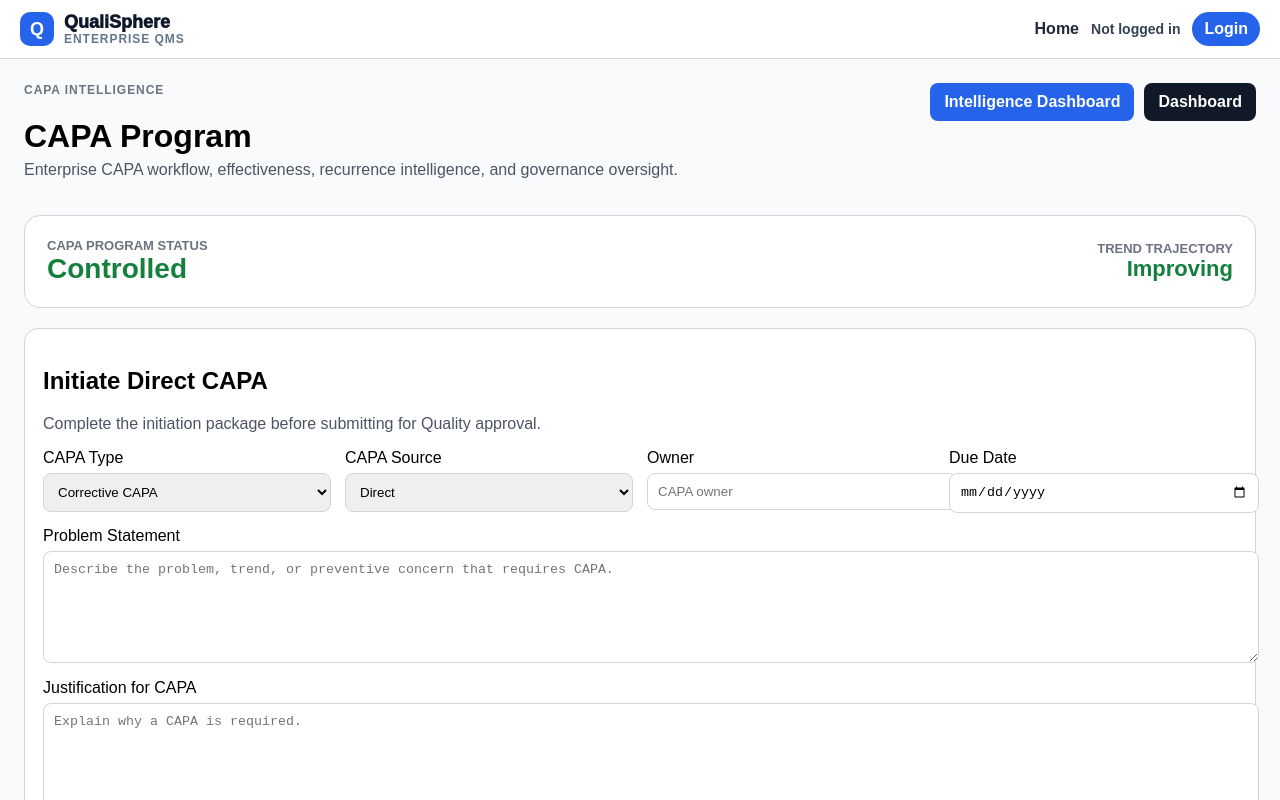
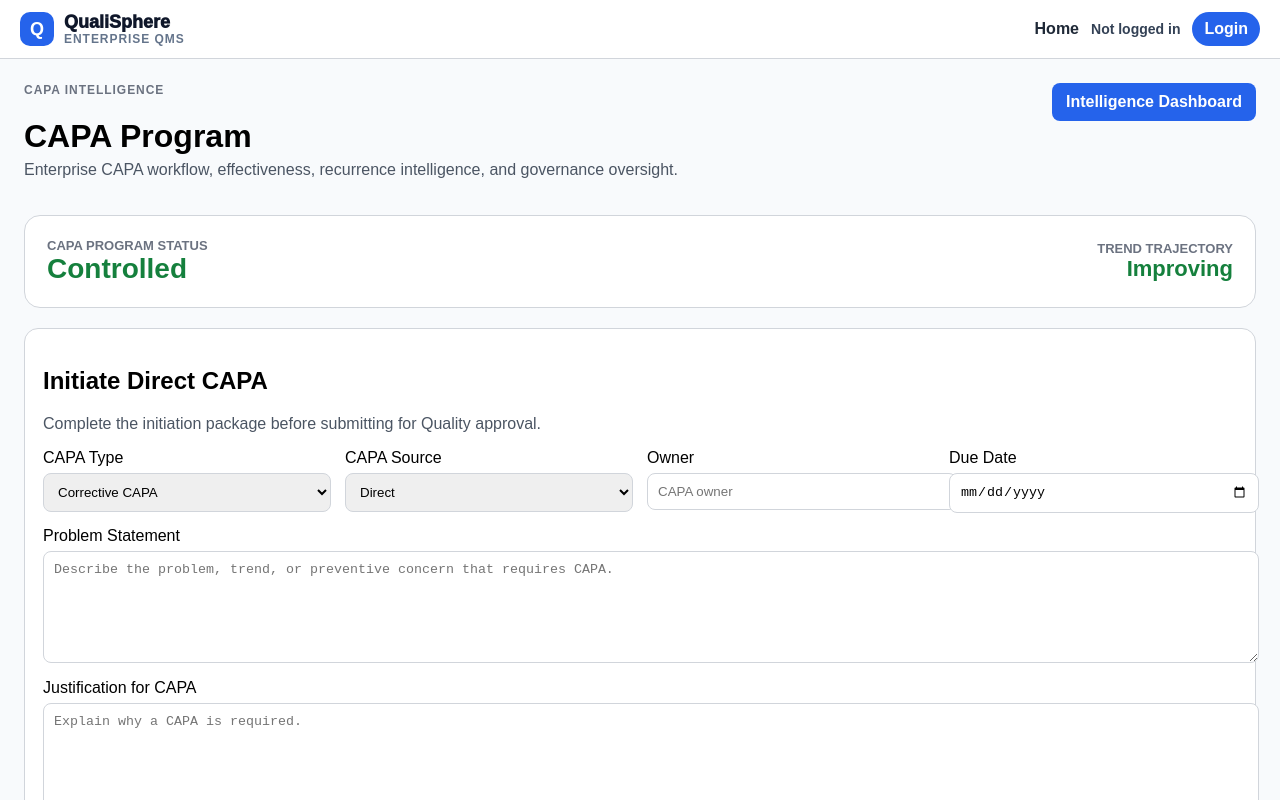
Before and after one commit to Markatcholi/Qualiflow6, a Next.js app: page /capa in a window 1280 px wide. Shown: the top 800 px of the page. Built offline with nearby package versions, Linux system fonts and the light colour scheme; no server answers; the database is empty.

Commit message:
Remove Executive Dashboard link from CAPA

```diff
--- a/app/capa/page.tsx
+++ b/app/capa/page.tsx
@@ -439,13 +439,6 @@ export default function CapaPage() {
             }}
           >
             Intelligence Dashboard
-          </a>
-
-          <a
-            href="/dashboard"
-            style={backButtonStyle}
-          >
-            Dashboard
           </a>
         </div>
       </div>
```
